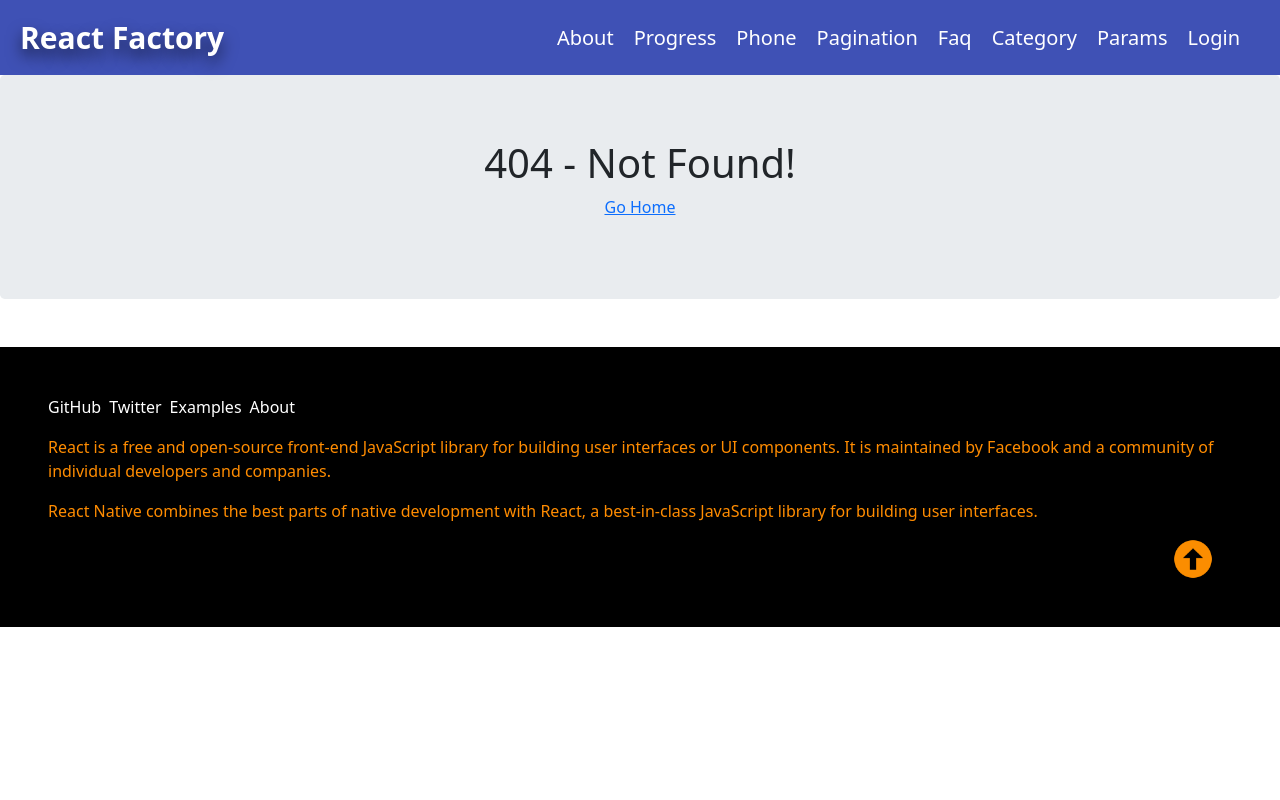
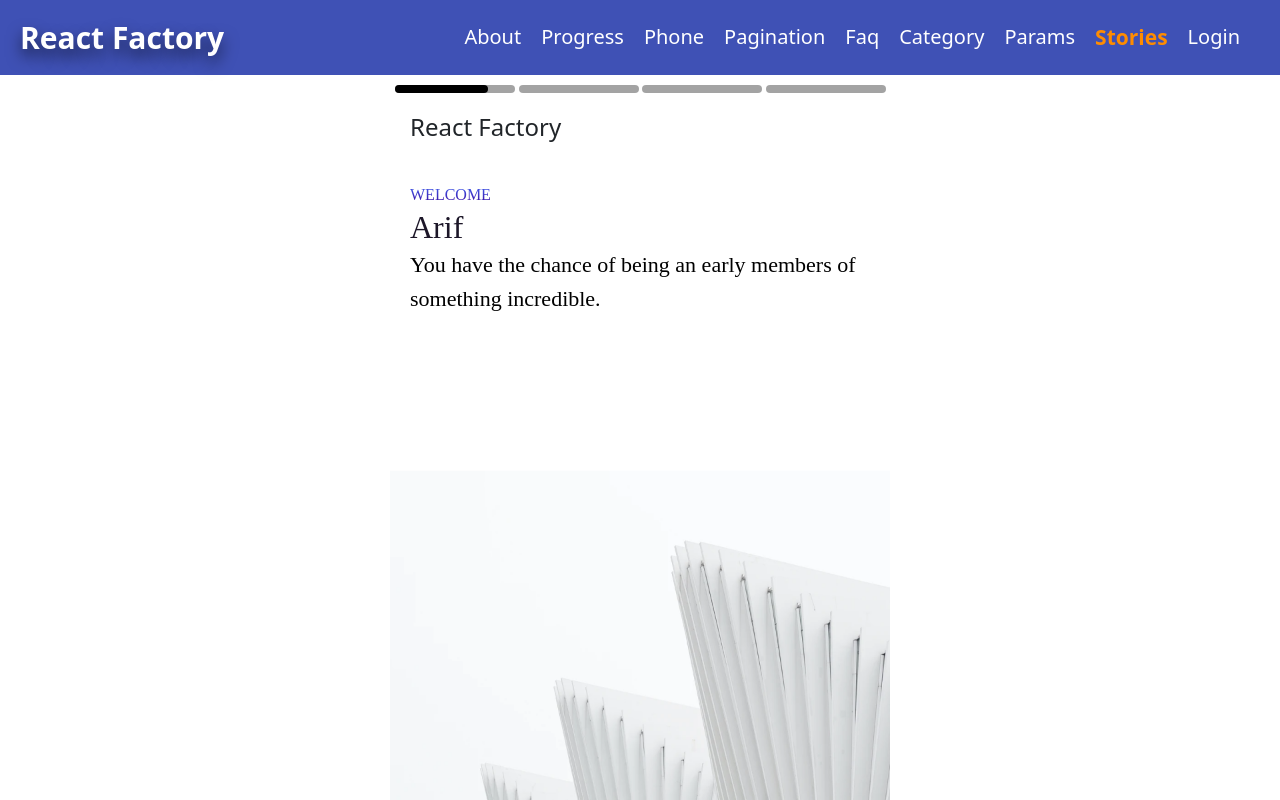
Before and after one commit to arifweb2020/React-Factory, a React (Create React App) app: page /instaStories in a window 1280 px wide. Shown: the top 800 px of the page. Built offline with nearby package versions, Linux system fonts and the light colour scheme.

Commit message:
pagination with search added

```diff
--- a/src/components/Navbar/index.jsx
+++ b/src/components/Navbar/index.jsx
@@ -37,6 +37,7 @@ function Navbar() {
                                 <Link className="dropdown-item" to="/conditionalResponsive">Device Size</Link>
                                 <Link className="dropdown-item" to="/fileUpload">File Upload</Link>
                                 <Link className="dropdown-item" to="/amount">Amount</Link>
+                                <Link className="dropdown-item" to="/InfiniteScroll">Scroll</Link>
                             </div>
                         </li>
                         <li className="nav-item">
@@ -45,10 +46,9 @@ function Navbar() {
                         {/* <li className="nav-item">
                             <NavLink activeClassName="active" to="/apicall">Api</NavLink>
                         </li> */}
-
-                        {/* <li className="nav-item">
-                            <NavLink activeClassName="active" to="/instaStories">Insta Stories</NavLink>
-                        </li> */}
+                        <li className="nav-item">
+                            <NavLink activeClassName="active" to="/instaStories">Stories</NavLink>
+                        </li>
                         <li className="nav-item">
                             <NavLink activeClassName="active" to="/login">Login</NavLink>
                         </li>
--- a/src/pages/Amount/InvestAmount/InvestAmount.jsx
+++ b/src/pages/Amount/InvestAmount/InvestAmount.jsx
@@ -6,7 +6,7 @@ function InvestAmount({onOpenModal}) {
 
     const enterAmount = () => {
         let amount = investValue;
-        if (amount < 30000 || isNaN(amount)) {
+        if (amount < 50000 || isNaN(amount)) {
             toast.warning("Minimum amount is ₹50,000", {
                 position: "bottom-right",
                 autoClose: 3000,
--- a/src/pages/Amount/index.jsx
+++ b/src/pages/Amount/index.jsx
@@ -18,7 +18,7 @@ function Amount() {
     return (
         <div className="amountContainer">
             <div className="jumbotron text-center">
-                <h1>Enter Amolunt</h1>
+                <h1>Enter Amount</h1>
                 <p>Enhance your skills in React and React Native !</p>
             </div>
             <Modal
--- /dev/null
+++ b/src/pages/InfiniteScroll/index.jsx
@@ -0,0 +1,14 @@
+import React from 'react';
+
+function InfiniteScroll() {
+    return (
+        <>
+            <div className="jumbotron text-center">
+                <h1>Infinite Scroll</h1>
+                <p>Enhance your skills in React and React Native !</p>
+            </div>
+        </>
+    );
+}
+
+export default InfiniteScroll;
--- a/src/pages/InstaStories/index.jsx
+++ b/src/pages/InstaStories/index.jsx
@@ -1,142 +1,140 @@
-// import Logo from "../../../assets/Images/logo.png";
-// import { useState, useEffect } from "react";
-// import "./index.scss";
-// import Background1 from "../../../assets/Images/storiesBackground1.png";
-// import Background2 from "../../../assets/Images/storiesBackground2.png";
-// import Background3 from "../../../assets/Images/storiesBackground3.png";
-// import Background4 from "../../../assets/Images/storiesBackground4.png";
-// import profilePic from "../../../assets/Images/sandeep.png";
+//import Logo from "../../../assets/Images/logo.png";
+import { useState, useEffect } from "react";
+import "./index.scss";
+import Background1 from "./../../assets/images/storiesBackground1.png";
 
-// const Welcome = (props) => {
-//   const [stage, setStage] = useState(0);
-//   const [name, setName] = useState("Sandeep");
-//   const [profileImg, setProfileImg] = useState(profilePic);
-//   const [currentProgress, setCurrentProgress] = useState(0);
-//   const [prevProgress, setPrevProgress] = useState(0);
-//   const progressStep = 3;
-//   const storyDuration = 4000;
-//   const content = [
-//     {
-//       text: "You have the chance of being an early members of something incredible.",
-//       background: Background1,
-//     },
-//     {
-//       title: "OUR INTEGRATED PORTFOLIO",
-//       text: "Designed by experts based on award-winning science.",
-//       background: Background2,
-//     },
-//     {
-//       title: "SUPERIOR RETURNS RISK PROTECTION",
-//       text: "A personalised portfolio created for you, that makes high performing investing effortless.",
-//       background: Background3,
-//     },
-//     {
-//       title: "ARE YOU READY TO START?",
-//       text: "It's time your money worked as hard as you do.",
-//       background: Background4,
-//     },
-//   ];
 
-//   const handleRedirection = () => {
-//     props.history.push("/integratedPortfolio");
-//   };
+const InstaStories = (props) => {
+  const [stage, setStage] = useState(0);
+  const [name, setName] = useState("Arif");
+ // const [profileImg, setProfileImg] = useState(profilePic);
+  const [currentProgress, setCurrentProgress] = useState(0);
+  const [prevProgress, setPrevProgress] = useState(0);
+  const progressStep = 3;
+  const storyDuration = 4000;
+  const content = [
+    {
+      text: "You have the chance of being an early members of something incredible.",
+      background: Background1,
+    },
+    {
+      title: "OUR INTEGRATED PORTFOLIO",
+      text: "Designed by experts based on award-winning science.",
+      background: Background1,
+    },
+    {
+      title: "SUPERIOR RETURNS RISK PROTECTION",
+      text: "A personalised portfolio created for you, that makes high performing investing effortless.",
+      background: Background1,
+    },
+    {
+      title: "ARE YOU READY TO START?",
+      text: "It's time your money worked as hard as you do.",
+      background: Background1,
+    },
+  ];
 
-//   const handleMoveToNextStage = () => {
-//     if (stage < 3) {
-//       setPrevProgress(0);
-//       setCurrentProgress(0);
-//       setStage(stage + 1);
-//     }
-//   };
+  const handleRedirection = () => {
+    props.history.push("/integratedPortfolio");
+  };
 
-//   useEffect(() => {
-//     if (currentProgress >= 100 && stage < 3) handleMoveToNextStage();
-//     else if (stage <= 3 && currentProgress <= 100) {
-//       if (prevProgress <= currentProgress) {
-//         setPrevProgress(currentProgress);
-//         setTimeout(() => {
-//           setCurrentProgress(currentProgress + progressStep);
-//         }, (storyDuration * progressStep) / 100);
-//       } else setPrevProgress(0);
-//     }
-//   }, [currentProgress]);
+  const handleMoveToNextStage = () => {
+    if (stage < 3) {
+      setPrevProgress(0);
+      setCurrentProgress(0);
+      setStage(stage + 1);
+    }
+  };
 
-//   const welcomeContentDOM = () => {
-//     if (stage === 0) {
-//       return (
-//         <div className="pageContent">
-//           <div className="userDetails">
-//             <span className="welcomeText">WELCOME</span>
-//             <div className="userName">{name}</div>
-//             <img src={profileImg} alt="profilePic" className="profilePic" />
-//           </div>
-//           <div className="pageText">{content[stage].text}</div>
-//         </div>
-//       );
-//     } else if (stage === 1) {
-//       return (
-//         <div className="pageContent">
-//           <div className="pageTitle">{content[stage].title}</div>
-//           <div className="pageText">{content[stage].text}</div>
-//         </div>
-//       );
-//     } else if (stage === 2) {
-//       return (
-//         <div className="pageContent">
-//           <div className="pageTitle">{content[stage].title}</div>
-//           <div className="pageText">{content[stage].text}</div>
-//         </div>
-//       );
-//     } else if (stage === 3) {
-//       return (
-//         <div className="pageContent">
-//           <div className="pageTitle">{content[stage].title}</div>
-//           <div className="pageText">{content[stage].text}</div>
-//           <button onClick={handleRedirection} className="proceedBtn">
-//             Proceed
-//           </button>
-//         </div>
-//       );
-//     }
-//   };
+  useEffect(() => {
+    if (currentProgress >= 100 && stage < 3) handleMoveToNextStage();
+    else if (stage <= 3 && currentProgress <= 100) {
+      if (prevProgress <= currentProgress) {
+        setPrevProgress(currentProgress);
+        setTimeout(() => {
+          setCurrentProgress(currentProgress + progressStep);
+        }, (storyDuration * progressStep) / 100);
+      } else setPrevProgress(0);
+    }
+  }, [currentProgress]);
 
-//   return (
-//     <div onClick={handleMoveToNextStage} className="welcomeStories">
-//       <div className="progressBarContainer">
-//         {content.map((video, index) => {
-//           return (
-//             <div className="progressBarSegment" key={index}>
-//               <div
-//                 className="progressBarProgression"
-//                 style={{
-//                   width:
-//                     stage > index
-//                       ? "100%"
-//                       : stage === index
-//                       ? `${currentProgress}%`
-//                       : "0%",
-//                   transition: `width ${
-//                     storyDuration / (1000 * progressStep * 2)
-//                   }s`,
-//                 }}
-//               ></div>
-//             </div>
-//           );
-//         })}
-//       </div>
-//       <div className="welcomeStoriesContent">
-//         <img src={Logo} alt="logo" className="logo" />
-//         {welcomeContentDOM()}
-//       </div>
-//       {stage >= 0 && (
-//         <img
-//           src={content[stage].background}
-//           alt="backgroundImage"
-//           className="backgroundImage"
-//         />
-//       )}
-//     </div>
-//   );
-// };
+  const welcomeContentDOM = () => {
+    if (stage === 0) {
+      return (
+        <div className="pageContent">
+          <div className="userDetails">
+            <span className="welcomeText">WELCOME</span>
+            <div className="userName">{name}</div>
+            {/* <img src={profileImg} alt="profilePic" className="profilePic" /> */}
+          </div>
+          <div className="pageText">{content[stage].text}</div>
+        </div>
+      );
+    } else if (stage === 1) {
+      return (
+        <div className="pageContent">
+          <div className="pageTitle">{content[stage].title}</div>
+          <div className="pageText">{content[stage].text}</div>
+        </div>
+      );
+    } else if (stage === 2) {
+      return (
+        <div className="pageContent">
+          <div className="pageTitle">{content[stage].title}</div>
+          <div className="pageText">{content[stage].text}</div>
+        </div>
+      );
+    } else if (stage === 3) {
+      return (
+        <div className="pageContent">
+          <div className="pageTitle">{content[stage].title}</div>
+          <div className="pageText">{content[stage].text}</div>
+          <button onClick={handleRedirection} className="proceedBtn">
+            Proceed
+          </button>
+        </div>
+      );
+    }
+  };
 
-// export default Welcome;
+  return (
+    <div onClick={handleMoveToNextStage} className="welcomeStories">
+      <div className="progressBarContainer">
+        {content.map((video, index) => {
+          return (
+            <div className="progressBarSegment" key={index}>
+              <div
+                className="progressBarProgression"
+                style={{
+                  width:
+                    stage > index
+                      ? "100%"
+                      : stage === index
+                      ? `${currentProgress}%`
+                      : "0%",
+                  transition: `width ${
+                    storyDuration / (1000 * progressStep * 2)
+                  }s`,
+                }}
+              ></div>
+            </div>
+          );
+        })}
+      </div>
+      <div className="welcomeStoriesContent">
+        {/* <img src={Logo} alt="logo" className="logo" /> */}
+        <h4>React Factory</h4>
+        {welcomeContentDOM()}
+      </div>
+      {stage >= 0 && (
+        <img
+          src={content[stage].background}
+          alt="backgroundImage"
+          className="backgroundImage"
+        />
+      )}
+    </div>
+  );
+};
+
+export default InstaStories;
--- a/src/pages/MainView/index.jsx
+++ b/src/pages/MainView/index.jsx
@@ -10,7 +10,7 @@ import Pagination from '../Pagination';
 import PrivateRoute from '../PrivateRoute';
 import Login from '../Login';
 import Rams from '../Params';
-import Insta from '../InstaStories';
+import InstaStories from '../InstaStories';
 import Api from '../Api';
 import Tfv from '../Tfv';
 import UserList from '../Api/UserList.jsx/UserList';
@@ -18,8 +18,8 @@ import TfvDetails from '../Tfv/TfvDetails/TfvDetails';
 import conditionalResponsive from '../ConditionalResponsive';
 import FileUpload from '../FileUpload';
 import Amount from '../Amount';
-
-
+import InfiniteScroll from '../InfiniteScroll';
+import Paginates from '../Pagination/Paginates/Paginates';
 
 function MainView() {
     const [spinner, setSpinner] = useState(true);
@@ -39,15 +39,17 @@ function MainView() {
                 <Route path="/phone" component={Phone} />
                 <Route path="/faq" component={Faq} />
                 <Route path="/pagination" component={Pagination} />
+                <Route path="/newPagination" component={Paginates} />
                 <Route exact path="/useParams" component={Rams} />
                 <Route exact path="/apicall" component={Api} />
                 <Route exact path="/apicall/:myid" component={UserList} />
                 <Route exact path="/tfv" component={Tfv} />
                 <Route exact path="/tfv/:name" component={TfvDetails} />
                 <Route exact path="/conditionalResponsive" component={conditionalResponsive} />
-                {/* <Route path="/instaStories" component={Insta} /> conditionalResponsive*/}
+                <Route path="/instaStories" component={InstaStories} />
                 <Route path="/fileUpload" component={FileUpload} />
                 <Route path="/amount" component={Amount} />
+                <Route path="/InfiniteScroll" component={InfiniteScroll} />
                 <Route exact path="/useParams/:id" component={Rams} />
                 <Route component={NotFound} />
             </Switch>
--- /dev/null
+++ b/src/pages/Pagination/Paginates/Paginates.jsx
@@ -0,0 +1,74 @@
+import React, { useState, useEffect } from 'react'
+import ReactPaginate from 'react-paginate';
+
+function Paginates() {
+  const [offset, setOffset] = useState(0);
+  const [mydata, setData] = useState([]);
+  const [perPage] = useState(10);
+  const [pageCount, setPageCount] = useState(0)
+  const [search, setSearch] = useState('');
+  const [filterdata, setFilterdata] = useState([]);
+  const moviedata = mydata.slice(offset, offset + perPage)
+
+  useEffect(() => {
+    setFilterdata(
+      moviedata.filter((e) => e.original_title.toLowerCase().includes(search.toLowerCase()))
+    );
+  }, [search, moviedata]);
+
+  const getData = async () => {
+    const res = await fetch(`https://api.themoviedb.org/3/discover/movie?api_key=b278160cf43c03c878828e19e9e271b0`)
+    const data = await res.json();
+    console.log(data.results);
+    const finalData = data.results
+    setData(finalData)
+    setPageCount(Math.ceil(finalData.length / perPage))
+  }
+  const handlePageClick = (e) => {
+    const selectedPage = e.selected;
+    setOffset(selectedPage + 1)
+  };
+
+  useEffect(() => {
+    getData()
+  }, [offset])
+
+
+  return (
+    <div className="container mt-4">
+      {/* {data} */}
+      <input type="text" class="form-control form-control" onChange={(e) => {
+        setSearch(e.target.value);
+      }
+      }
+        placeholder="Search Movies..." style={{ width: "30%", border: "2px solid darkorange" }} />
+
+      {filterdata.length > 0 ? filterdata.map(pd => <div key={pd.id}>
+        <p>{pd.original_title}</p>
+      </div>) : "Sorry , no movie found"
+      }
+      <ReactPaginate
+        previousLabel={"prev"}
+        nextLabel={"next"}
+        breakLabel={"..."}
+        breakClassName={"break-me"}
+        pageCount={pageCount}
+        marginPagesDisplayed={2}
+        pageRangeDisplayed={5}
+        onPageChange={handlePageClick}
+        containerClassName={"pagination justify-content-center"}
+        pageClassName={"page-item"}
+        pageLinkClassName={"page-link"}
+        previousClassName={"page-item"}
+        previousLinkClassName={"page-link"}
+        nextClassName={"page-item"}
+        nextLinkClassName={"page-link"}
+        breakClassName={"page-item"}
+        breakLinkClassName={"page-link"}
+        activeClassName={"active"}
+      />
+    </div>
+  );
+}
+
+export default Paginates;
--- a/src/pages/Pagination/index.jsx
+++ b/src/pages/Pagination/index.jsx
@@ -1,7 +1,9 @@
 import React, { useState, useEffect } from 'react';
 import Paginate from '../../components/Paginate';
+import {useHistory} from 'react-router-dom'
 
 function Pagination() {
+    let history = useHistory();
     const [items, setItems] = useState([]);
     const [pageCount, setpageCount] = useState(0);
     let limit = 12;
@@ -40,7 +42,7 @@ function Pagination() {
         <div className="paginationContainer">
             <div className="jumbotron text-center">
                 <h1>Pagination</h1>
-                <p>Enhance your skills in React and React Native !</p>
+                <p>Enhance your skills in React and React Native ! <button className="btn btn-md btn-primary" onClick={()=>history.push('/newPagination')}>new pagination</button></p>
             </div>
             <div className="container">
                 <div className="row m-2">
```
Also changed, not shown: src/pages/Pagination/Paginates/Paginates copy.jsx (added, +75 -0 lines), src/assets/images/storiesBackground1.png (added).
